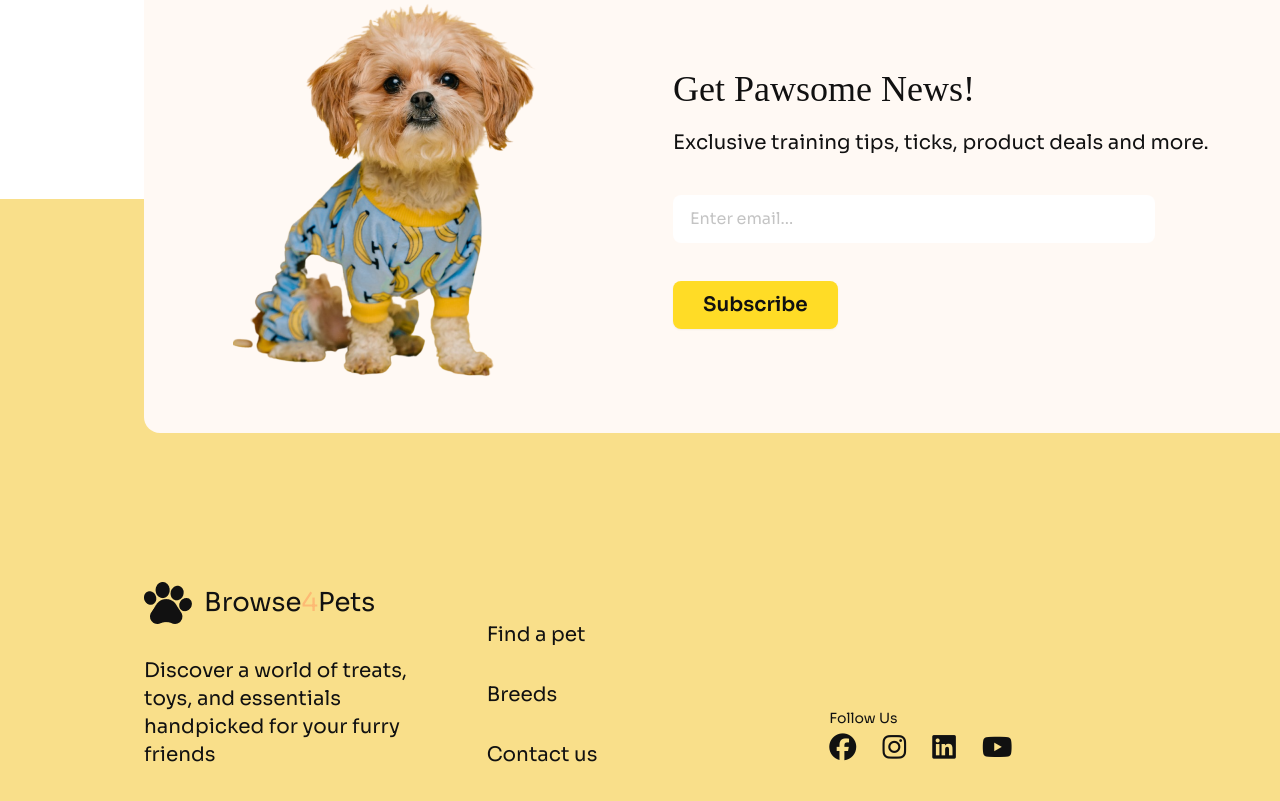
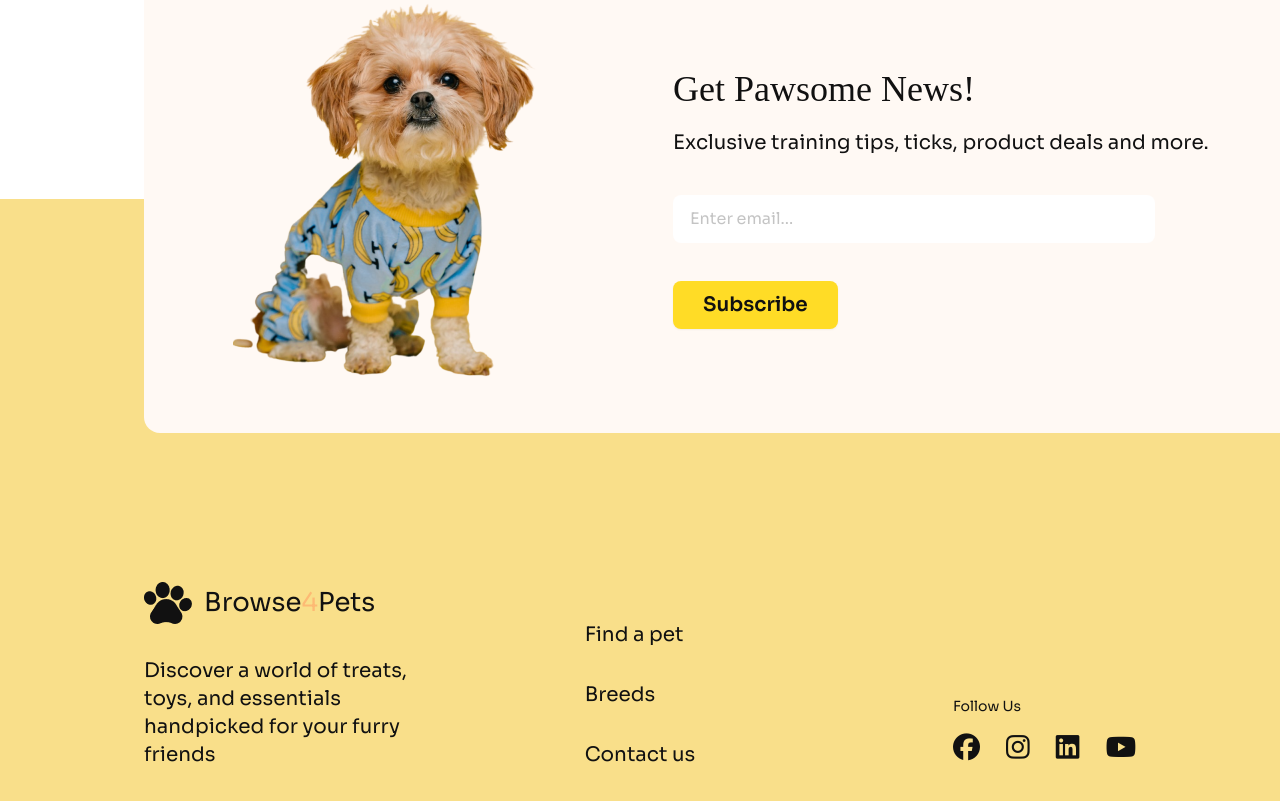
Before and after one commit to zaman-pro/A03-C1-Browse-4-Pets, a plain HTML site: page index.html in a window 1280 px wide. Shown: the part 3933-4734 px from the top of the page. Drawn offline with nearby package versions, Linux system fonts and the light colour scheme; a web font is replaced by a local one.

Commit message:
footer section fixed as figma

```diff
--- a/index.html
+++ b/index.html
@@ -671,20 +671,28 @@
         </div>
 
         <!-- !footer middle -->
-        <div class="space-y-4 lg:space-y-8 lg:flex-1 lg:self-end">
+        <div class="space-y-4 lg:flex-1 lg:self-end">
+          <div class="lg:flex lg:justify-center">
+            <div class="lg:space-y-8">
               <h3 class="lg:text-xl">Find a pet</h3>
               <h3 class="lg:text-xl">Breeds</h3>
               <h3 class="lg:text-xl">Contact us</h3>
             </div>
+          </div>
+        </div>
 
         <!-- !footer right -->
         <div class="lg:flex-1 lg:self-end">
-          <h3 class="text-sm">Follow Us</h3>
+          <div class="lg:flex lg:justify-end">
+            <div>
+              <h3 class="text-sm mb-3">Follow Us</h3>
               <div class="text-[27px] space-x-5">
                 <i class="fa-brands fa-facebook"></i>
                 <i class="fa-brands fa-instagram"></i>
                 <i class="fa-brands fa-linkedin"></i>
                 <i class="fa-brands fa-youtube"></i>
+              </div>
+            </div>
           </div>
         </div>
       </div>
```
Lines whose indentation alone changed are shown as unchanged.
